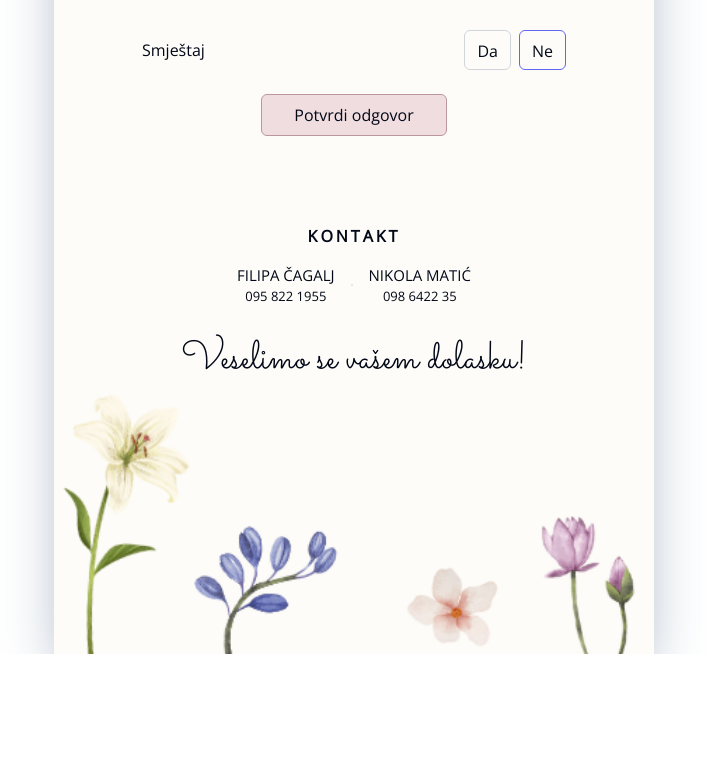
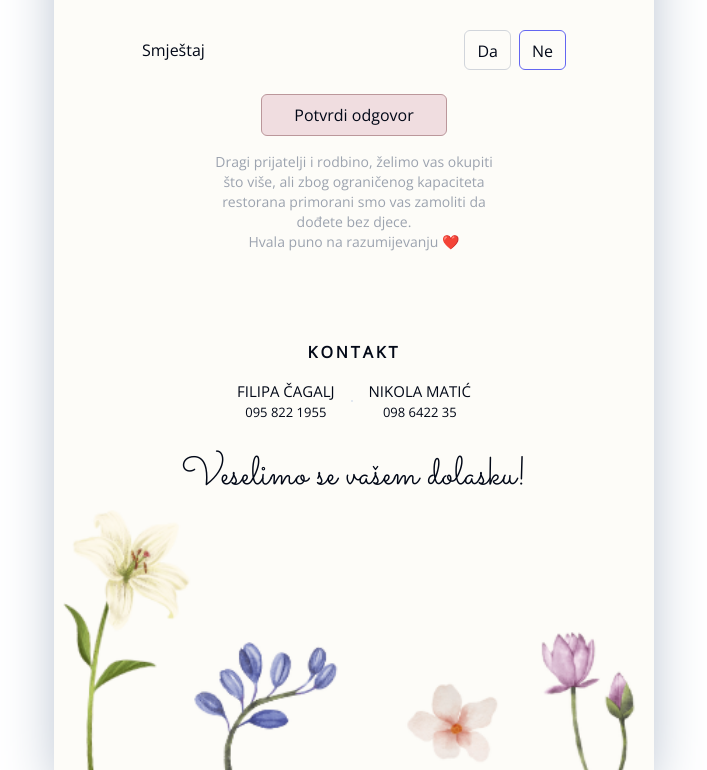
Before and after one commit to MarinoDrazic/Blipa-pir, a Next.js app: page / in a window 1280 px wide. Shown: the part 1317-2087 px from the top of the page, without its empty margins (286-993 px from the left). Before the commit the page ends 1971 px from the top, so only its background shows below. Built offline with nearby package versions, Linux system fonts and the light colour scheme; no server answers.

Commit message:
Fuck them kids

```diff
--- a/src/components/guestTable.tsx
+++ b/src/components/guestTable.tsx
@@ -174,6 +174,12 @@ function GuestTable({
           >
             Potvrdi odgovor
           </button>
+          <p className="text-sm m-auto flex items-center w-1/2 text-center text-gray-400">
+            Dragi prijatelji i rodbino, želimo vas okupiti što više, ali zbog
+            ograničenog kapaciteta restorana primorani smo vas zamoliti da
+            dođete bez djece. <br />
+            Hvala puno na razumijevanju ❤️
+          </p>
         </div>
       )}
       <div className="flex flex-col m-auto items-center ">
```
